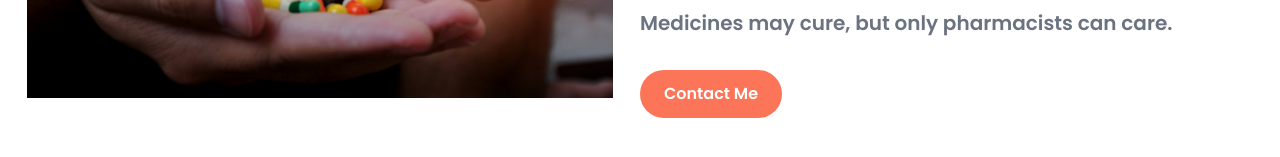
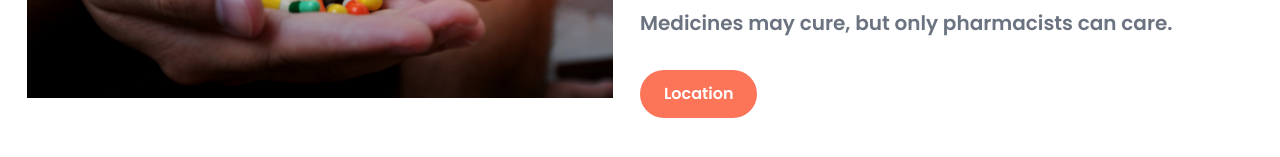
Before and after one commit to MallikarjunaReddyN/cr-pharmacy, a React (Vite) app: page / in a window 1280 px wide. Shown: the part 402-559 px from the top of the page. Built offline with nearby package versions, Linux system fonts and the light colour scheme.

Commit message:
Update Home.jsx

```diff
--- a/src/components/Home.jsx
+++ b/src/components/Home.jsx
@@ -21,10 +21,10 @@ const Home = () => {
           <h4 className="md:text-xl text-lg md:leading-normal leading-5 mt-4 font-bold text-gray-500">
           Medicines may cure, but only pharmacists can care.
           </h4>
-          <AnchorLink href="#contact"><button className="btn-primary mt-8">Contact Me</button></AnchorLink>
+          <AnchorLink href="#"><button className="btn-primary mt-8">Location</button></AnchorLink>
         </div>
       </div>
-      <div className="absolute shadow-xl bottom-[-10px] md:bottom-10 md:left-[400px]">
+      <div className="absolute shadow-xl bottom-[-30px] md:bottom-10 md:left-[400px]">
       <img src={discount} alt="" className="w-full h-full object-cover" />
       </div>
     </section>
```
